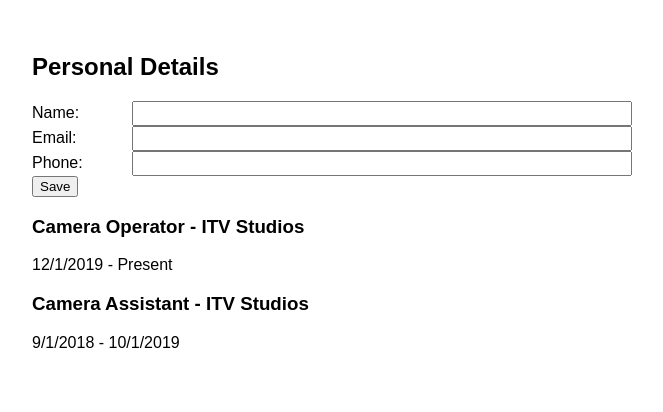
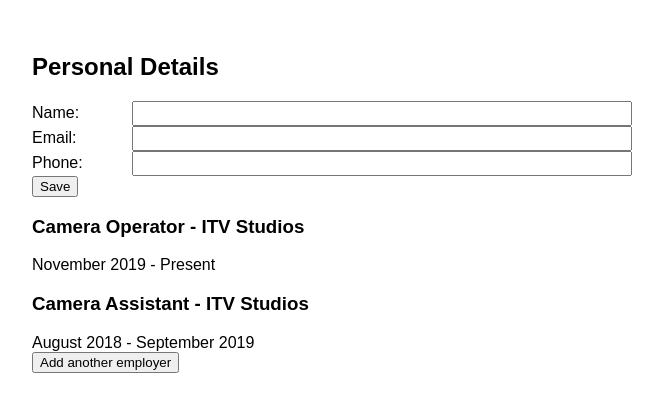
Before and after one commit to Alexsutton14/cv-project, a React (Create React App) app: page / in a window 1280 px wide. Shown: the top 412 px of the page, without its empty margins (308-971 px from the left). Built offline with nearby package versions, Linux system fonts and the light colour scheme; the HTML template or start-up script is replaced by a standard one.

Commit message:
Adding empty employment objects working

```diff
--- a/src/components/employer.js
+++ b/src/components/employer.js
@@ -1,19 +1,36 @@
 import React from 'react';
 
 class Employer extends React.Component{
+    constructor(props){
+        super(props)
+
+        this.state = {
+            startDate: this.props.details.startDate,
+            endDate: this.props.details.endDate,
+            current: this.props.details.current,
+            employerName: this.props.details.employerName,
+            jobTitle: this.props.details.jobTitle,
+            jobDescription: this.props.details.jobDescription
+        }
+    }
+
     render(){
         if (this.props.locked){
             let endDateString = "Present"
-            if (!this.props.details.current){
-                endDateString = this.props.details.endDate.toLocaleDateString();
+            if (!this.state.current){
+                if (this.state.endDate instanceof Date){
+                    endDateString = new Intl.DateTimeFormat('en-GB', {month: 'long', year: 'numeric'}).format(this.state.endDate);
+                } else {
+                    endDateString = "";
+                }
             }
             return <div className="employer">
-                <h3>{this.props.details.jobTitle} - {this.props.details.employerName}</h3>
-                <span>{this.props.details.startDate.toLocaleDateString()} - {endDateString}</span>
+                <h3>{this.state.jobTitle} - {this.state.employerName}</h3>
+                <span>{new Intl.DateTimeFormat('en-GB', {month: 'long', year: 'numeric'}).format(this.state.startDate)} - {endDateString}</span>
             </div>
         } else {
             return <form key={this.props.index}>
-                <span>{this.props.details.jobTitle} - {this.props.details.employerName}</span>
+                <span>{this.state.jobTitle} - {this.state.employerName}</span>
             </form>
         }
     }
--- a/src/components/employment.js
+++ b/src/components/employment.js
@@ -8,14 +8,30 @@
         this.state = {
             employments: []
         }
-        this.AddEmployer(new Date(2019, 11, 1), undefined, true, "ITV Studios", "Camera Operator");
-        this.AddEmployer(new Date(2018, 8, 1), new Date(2019, 9), false, "ITV Studios", "Camera Assistant");
+        this.AddEmployer("November 2019", undefined, true, "ITV Studios", "Camera Operator");
+        this.AddEmployer("August 2018", "September 2019", false, "ITV Studios", "Camera Assistant");
+
+        this.AddBlankEmployer = this.AddBlankEmployer.bind(this);
     }
 
-    AddEmployer = function(startDate, endDate, current, employerName, jobTitle, jobDescription = undefined){
+    AddEmployer = (startDate, endDate, current, employerName, jobTitle, jobDescription = undefined) => {
+        if (startDate !== undefined){
+            startDate = new Date(Date.parse(startDate));
+        }
+        if (endDate !== undefined){
+            endDate = new Date(Date.parse(endDate));
+        }
+
+        let newArray = this.state.employments;
+        newArray.push(this.CreateEmployment(startDate, endDate, current, employerName, jobTitle, jobDescription));
+
         this.setState({
-            employments: this.state.employments.push(this.CreateEmployment(startDate, endDate, current, employerName, jobTitle, jobDescription))
+            employments: newArray
         })
+    }
+
+    AddBlankEmployer = () => {
+        this.AddEmployer(undefined, undefined, false, undefined, undefined);
     }
 
     CreateEmployment(startDate, endDate, current, employerName, jobTitle, jobDescription){
@@ -32,11 +48,21 @@
 
     render(){
         console.log(this.state);
+
+        let addButton;
+
+        if (this.state.employments.length < 1 && !this.props.locked){
+            addButton = <button onClick={this.AddBlankEmployer}>Add an employer</button>
+        } else {
+            addButton = <button onClick={this.AddBlankEmployer}>Add another employer</button>
+        }
+
         return (
         <div className="employment-container container">
             {this.state.employments.map((element, index) => {
                 return <Employer details={element} key={index} locked={true} />;
             })}
+            {addButton}
         </div>
         );
     }
```
Also changed, not shown: 1 other file (tests, documents, lock files or other folders).
